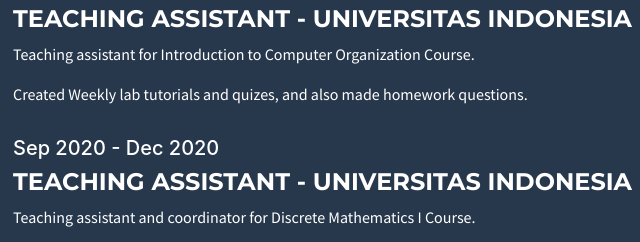
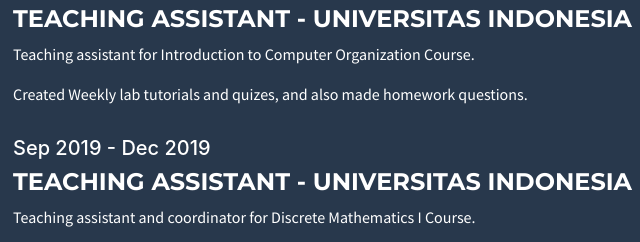
Before and after one commit to rayhanarwindra/rayhanarwindra.github.io, a plain HTML site: page index.html in a window 1280 px wide. Shown: the part 1427-1669 px from the top of the page, 132-772 px from the left. Drawn offline with nearby package versions, Linux system fonts and the light colour scheme.

Commit message:
Fixed wrong dates in experience

```diff
--- a/index.html
+++ b/index.html
@@ -68,7 +68,7 @@
                   <p>Created Weekly lab tutorials and quizes, and also made homework questions.</p>
                 </li>
                 <li>
-                  <h5>Sep 2020 - Dec 2020</h5>
+                  <h5>Sep 2019 - Dec 2019</h5>
                   <h4>TEACHING ASSISTANT - UNIVERSITAS INDONESIA</h4>
                   <p>Teaching assistant and coordinator for Discrete Mathematics I Course.</p>
                   <p>Created and held weekly tutorial questions, graded homeworks and exercises.</p>
```
